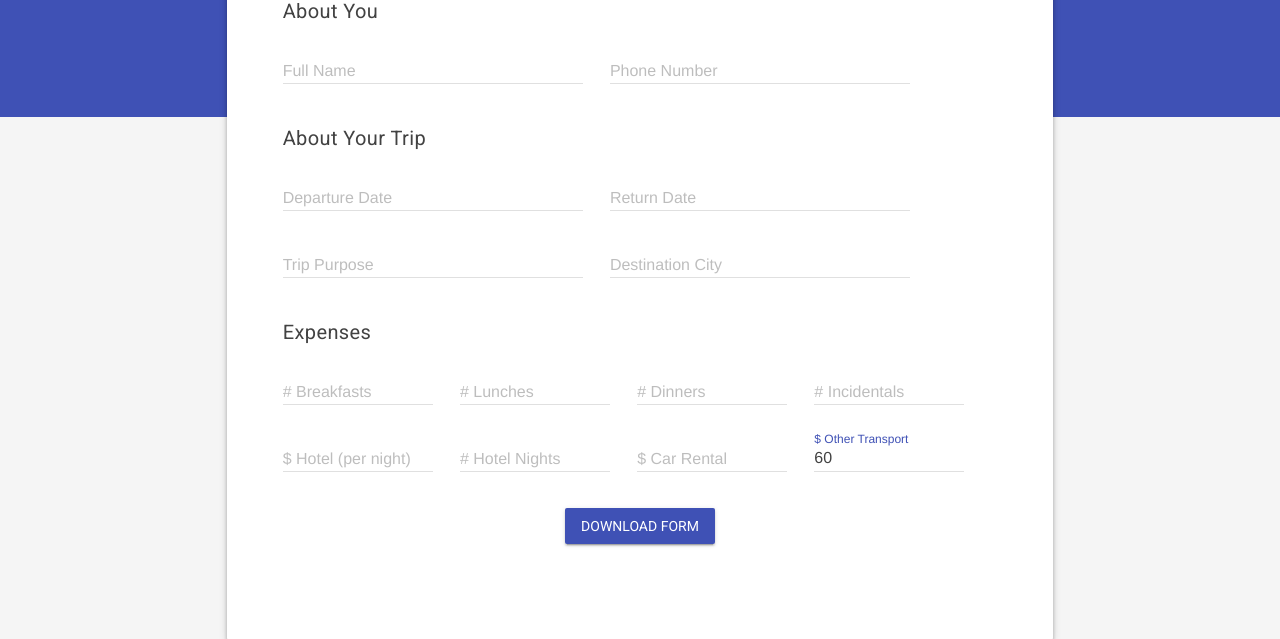
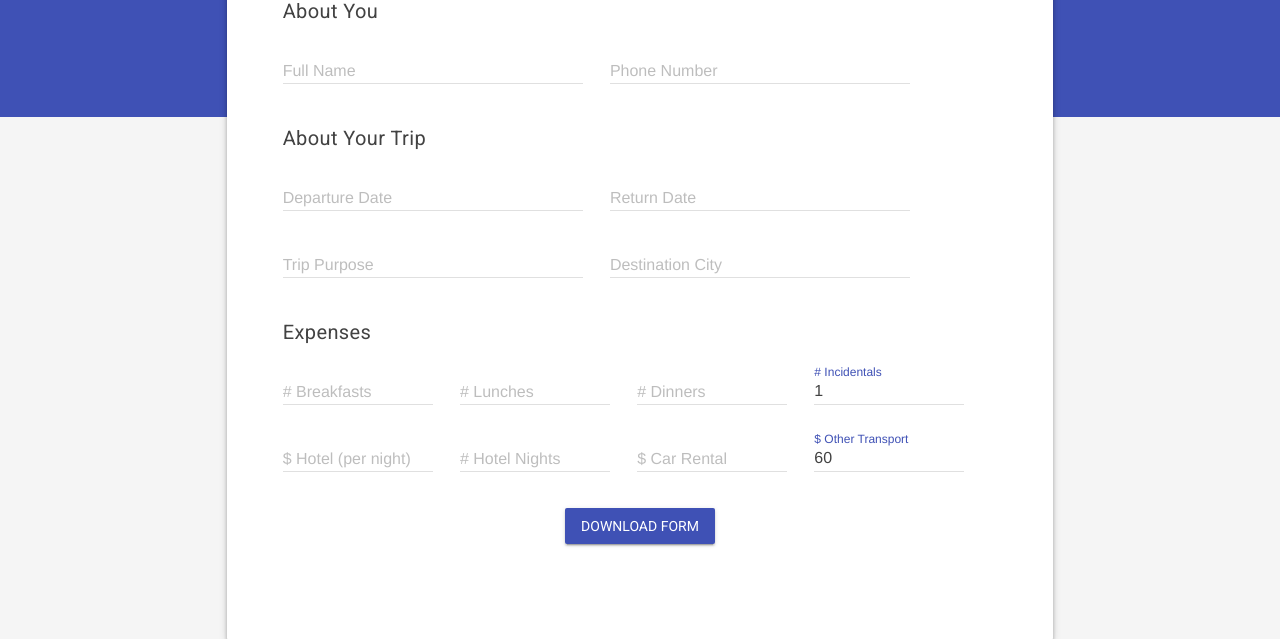
Before and after one commit to dlanger/advancebot3000, a Flask app: page / in a window 1280 px wide. Shown: the part 427-1066 px from the top of the page. Run offline with Flask 2, Linux system fonts and the light colour scheme.

Commit message:
Default to claiming an incidental

```diff
--- a/templates/index.html
+++ b/templates/index.html
@@ -108,7 +108,7 @@
                 </div>
                 &nbsp; &nbsp; &nbsp;
                 <div class="mdl-textfield mdl-js-textfield mdl-textfield--floating-label slim">
-                    <input class="mdl-textfield__input" type="text" id="num_incidentals" pattern="[0-9]*">
+                    <input class="mdl-textfield__input" type="text" id="num_incidentals" pattern="[0-9]*" value="1">
                     <label class="mdl-textfield__label" for="num_incidentals"># Incidentals</label>
                     <span class="mdl-textfield__error">Input is not a number</span>
                 </div>
```
